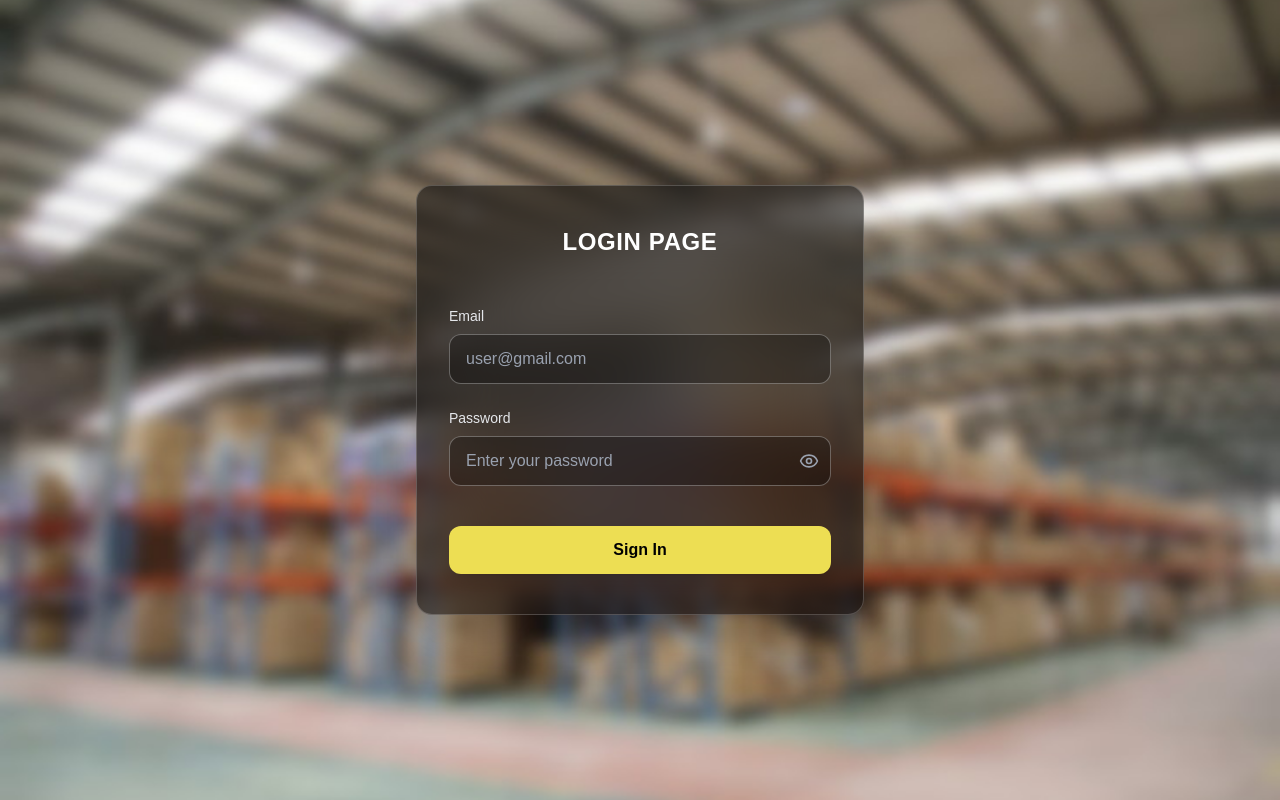
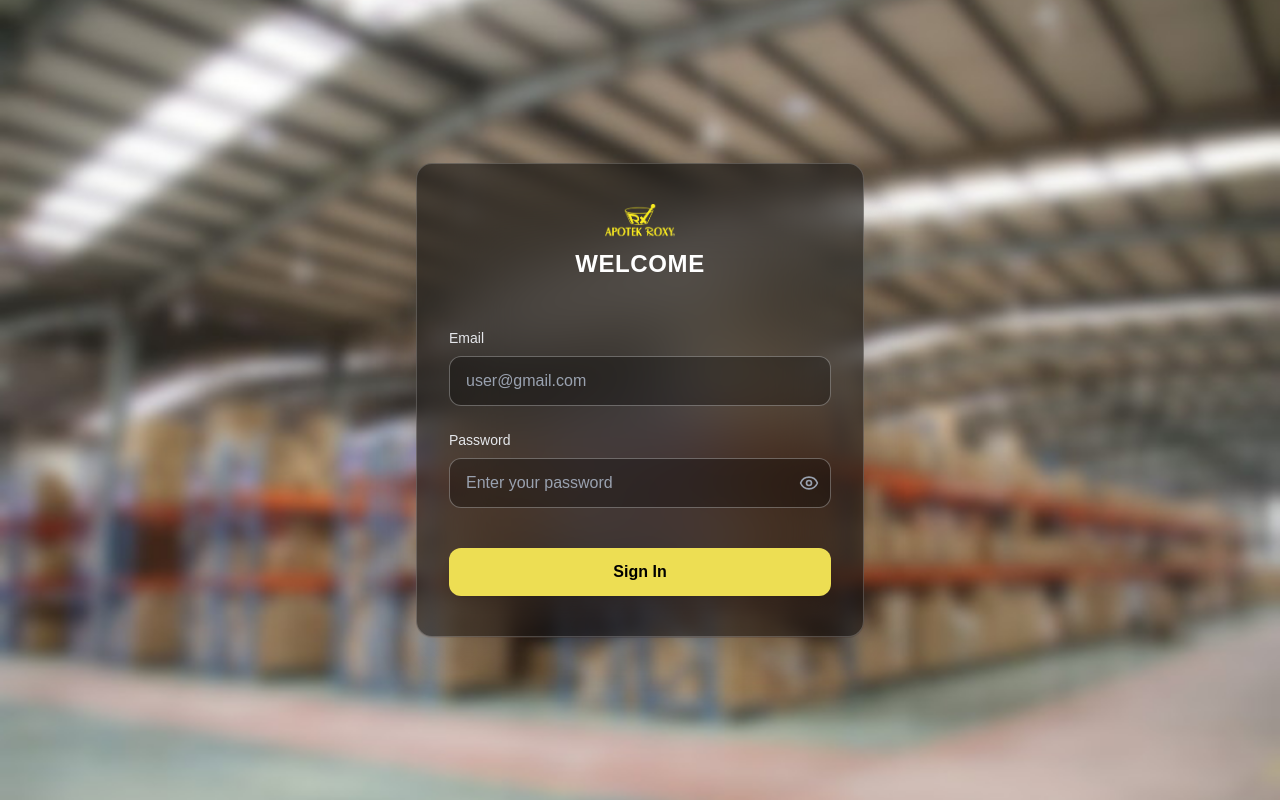
Before and after one commit to Yoshinovia/pra-pkl, a Next.js app in the folder frontend/: page / in a window 1280 px wide. Built offline with nearby package versions, Linux system fonts and the light colour scheme.

Commit message:
Add Login and Change title in login page

```diff
--- a/frontend/app/page.tsx
+++ b/frontend/app/page.tsx
@@ -59,8 +59,10 @@ export default function Home() {
         className='object-cover -z-10'/>
       <section className="w-full max-w-md bg-black/50 text-white backdrop-blur-2xl border border-white/20 py-10 px-8 rounded-2xl shadow-2xl">
 
-        <div className="flex items-center justify-center">
-          <h1 className="text-2xl font-semibold tracking-wide">LOGIN PAGE</h1>
+        <div className="flex flex-col items-center justify-center">
+          {/* <img src="images/jembatam.png" alt="logo" className="w-10 h-10 mb-2" /> */}
+          <Image src="/images/roxy.png" width={70} height={70} alt="logo" />
+          <h1 className="text-2xl font-semibold tracking-wide mt-2">WELCOME</h1>
         </div>
 
         {message && (
```
Also changed, not shown: frontend/public/images/jembatam.png (added), frontend/public/images/roxy.png (added).
